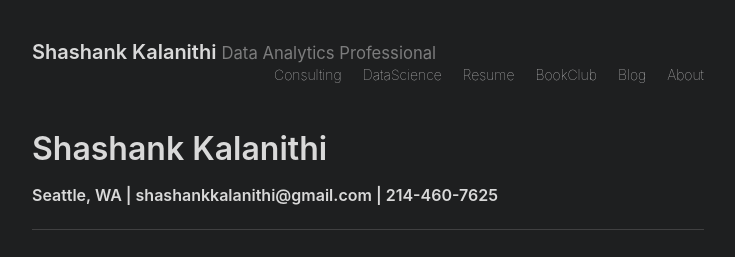
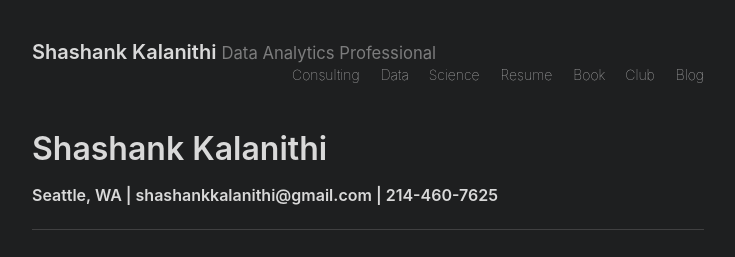
Before and after one commit to kshashank03/kshashank03.github.io, a Jekyll site: the page built from resume.md, in a window 1280 px wide and 900 px high. Shown: the top 257 px of the window, without its empty margins (272-1007 px from the left). Built offline with Jekyll 4.4.1, drawn with Linux system fonts in a browser that asks for light colours.

Commit message:
navbar and resume edits

```diff
--- a/_config.yml
+++ b/_config.yml
@@ -45,17 +45,17 @@
   - title: Consulting
     url: /consulting
 
-  - title: DataScience
+  - title: Data Science
     url: /data_science
 
   - title: Resume
     url: /resume
 
-  - title: BookClub
+  - title: Book Club
     url: /book_club
 
   - title: Blog
     url: /archive
 
-  - title: About
-    url: /about
+  # - title: About
+  #   url: /about
--- a/resume.md
+++ b/resume.md
@@ -69,6 +69,7 @@
 - Created forecasting model based on proper experimental design and Lean principles that standardized Enterprise wide costing metric and identified $120K in future inventory obsolescence
 - Ensured accuracy of predictions and data used across the Enterprise and individual business clients. This process was conducted for tools such as o9 integrated business planning tool, Snowflake, Exasol, etc.
 
+---
 ## Notable Projects
 
 - TensorFlow Exam Guide: Created a free guide on how to use Google&#39;s Deep Learning library to better understand your data in easy to follow code snippets. Has information on image recognition, natural language processing, and time-series analysis ([https://rb.gy/ufuzvj](https://rb.gy/ufuzvj))
```
